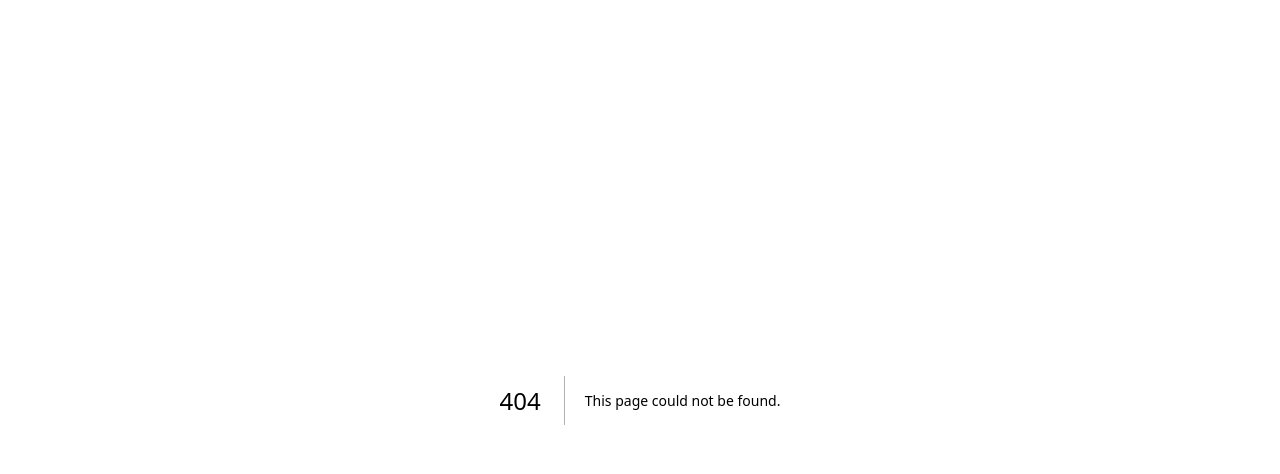
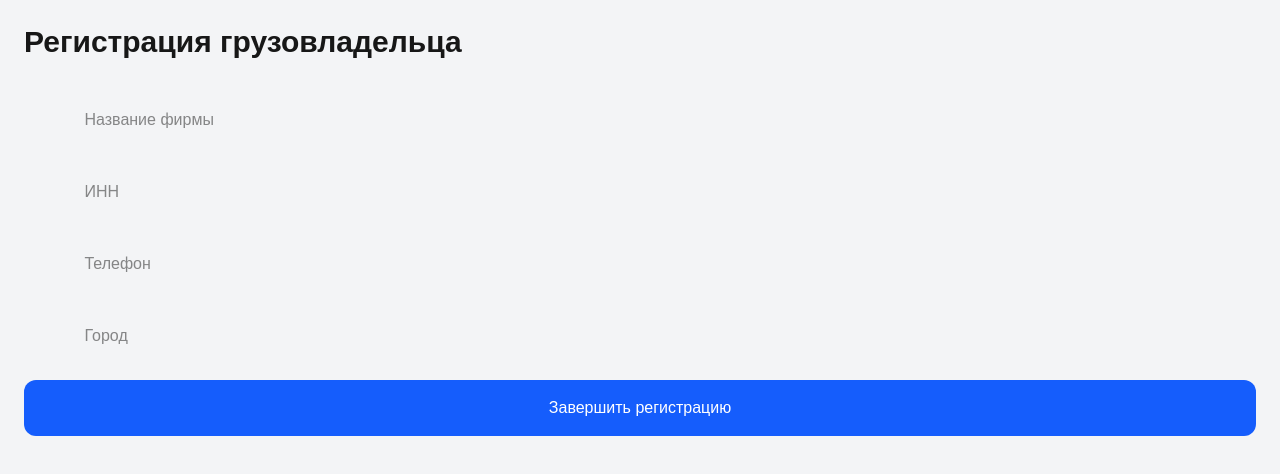
Before and after one commit to koshinrf-stack/cargo-app, a Next.js app: page /register/owner in a window 1280 px wide. Before the commit this address had no page. Shown: the top 474 px of the page. Built offline with nearby package versions, Linux system fonts and the light colour scheme; no server answers.

Commit message:
auto login

```diff
--- a/src/app/page.tsx
+++ b/src/app/page.tsx
@@ -1,36 +1,99 @@
 "use client";
 
+import { useEffect } from "react";
 import { useRouter } from "next/navigation";
+
+import { useTelegram }
+from "@/providers/TelegramProvider";
+
+import { checkUser }
+from "@/services/checkUser";
 
 export default function Home() {
 
-  const router = useRouter();
+  const router =
+    useRouter();
+
+  const { user } =
+    useTelegram();
+
+  useEffect(() => {
+
+    if (!user?.id)
+      return;
+
+    loadUser();
+
+  }, [user]);
+
+  async function loadUser() {
+
+    const result =
+      await checkUser(
+        user!.id
+      );
+
+    if (
+      !result.data
+    ) {
+
+      router.push(
+        "/register"
+      );
+
+      return;
+
+    }
+
+    if (
+      result.data.role
+      ===
+      "owner"
+    ) {
+
+      router.push(
+        "/owner"
+      );
+
+      return;
+
+    }
+
+    if (
+      result.data.role
+      ===
+      "carrier"
+    ) {
+
+      router.push(
+        "/carrier"
+      );
+
+    }
+
+  }
 
   return (
-    <main className="min-h-screen bg-gray-100 flex flex-col items-center justify-center p-6">
 
-      <h1 className="text-4xl font-bold mb-10">
-        Cargo App
-      </h1>
+    <main className="
+      min-h-screen
+      bg-gray-100
+      flex
+      items-center
+      justify-center
+    ">
 
-      <div className="flex flex-col gap-4 w-full max-w-sm">
+      <div className="
+        text-2xl
+        font-bold
+      ">
 
-        <button
-          onClick={() => router.push("/owner")}
-          className="bg-blue-600 text-white py-4 rounded-2xl text-xl"
-        >
-          Я грузовладелец
-        </button>
-
-        <button
-          onClick={() => router.push("/carrier")}
-          className="bg-white border border-gray-300 py-4 rounded-2xl text-xl"
-        >
-          Я перевозчик
-        </button>
+        Загрузка...
 
       </div>
 
     </main>
+
   );
+
 }
--- /dev/null
+++ b/src/app/register/carrier/page.tsx
@@ -0,0 +1,17 @@
+export default function RegisterCarrier(){
+
+return(
+
+<main className="
+min-h-screen
+p-6
+">
+
+Регистрация
+перевозчика
+
+</main>
+
+)
+
+}
--- /dev/null
+++ b/src/app/register/owner/page.tsx
@@ -0,0 +1,226 @@
+"use client";
+
+import { useState } from "react";
+import { useRouter } from "next/navigation";
+
+import { supabase } from "@/lib/supabase";
+import { useTelegram } from "@/providers/TelegramProvider";
+
+export default function RegisterOwner() {
+
+  const router = useRouter();
+
+  const { user } =
+    useTelegram();
+
+  const [
+    company,
+    setCompany
+  ] = useState("");
+
+  const [
+    inn,
+    setInn
+  ] = useState("");
+
+  const [
+    phone,
+    setPhone
+  ] = useState("");
+
+  const [
+    city,
+    setCity
+  ] = useState("");
+
+  async function finishRegistration() {
+
+    if (!user?.id) {
+
+      alert(
+        "Telegram user not found"
+      );
+
+      return;
+
+    }
+
+    const { error } =
+      await supabase
+
+        .from("users")
+
+        .insert({
+
+          telegram_id:
+            user.id,
+
+          role:
+            "owner",
+
+          company_name:
+            company,
+
+          inn:
+            inn,
+
+          phone:
+            phone,
+
+          city:
+            city,
+
+        });
+
+    if (error) {
+
+      console.error(
+        error
+      );
+
+      alert(
+        JSON.stringify(
+          error.message
+        )
+      );
+
+      return;
+
+    }
+
+    alert(
+      "Регистрация завершена"
+    );
+
+    router.push(
+      "/owner"
+    );
+
+  }
+
+  return (
+
+    <main className="
+      min-h-screen
+      bg-gray-100
+      p-6
+    ">
+
+      <h1 className="
+        text-3xl
+        font-bold
+        mb-8
+      ">
+
+        Регистрация грузовладельца
+
+      </h1>
+
+      <div className="
+        flex
+        flex-col
+        gap-4
+      ">
+
+        <input
+          placeholder="
+          Название фирмы
+          "
+
+          value={company}
+
+          onChange={(e)=>
+            setCompany(
+              e.target.value
+            )
+          }
+
+          className="
+          p-4
+          rounded-xl
+          "
+        />
+
+        <input
+          placeholder="
+          ИНН
+          "
+
+          value={inn}
+
+          onChange={(e)=>
+            setInn(
+              e.target.value
+            )
+          }
+
+          className="
+          p-4
+          rounded-xl
+          "
+        />
+
+        <input
+          placeholder="
+          Телефон
+          "
+
+          value={phone}
+
+          onChange={(e)=>
+            setPhone(
+              e.target.value
+            )
+          }
+
+          className="
+          p-4
+          rounded-xl
+          "
+        />
+
+        <input
+          placeholder="
+          Город
+          "
+
+          value={city}
+
+          onChange={(e)=>
+            setCity(
+              e.target.value
+            )
+          }
+
+          className="
+          p-4
+          rounded-xl
+          "
+        />
+
+        <button
+
+          onClick={
+            finishRegistration
+          }
+
+          className="
+          bg-blue-600
+          text-white
+          p-4
+          rounded-xl
+          "
+
+        >
+
+          Завершить регистрацию
+
+        </button>
+
+      </div>
+
+    </main>
+
+  );
+
+}
--- /dev/null
+++ b/src/app/register/page.tsx
@@ -0,0 +1,83 @@
+"use client";
+
+import { useRouter } from "next/navigation";
+
+export default function RegisterPage() {
+
+  const router = useRouter();
+
+  return (
+
+    <main className="
+    min-h-screen
+    bg-gray-100
+    p-6
+    flex
+    flex-col
+    justify-center
+    ">
+
+      <h1 className="
+      text-3xl
+      font-bold
+      mb-10
+      text-center
+      ">
+
+        Выберите роль
+
+      </h1>
+
+      <div className="
+      flex
+      flex-col
+      gap-4
+      ">
+
+        <button
+
+        onClick={()=>
+        router.push(
+        "/register/owner"
+        )}
+
+        className="
+        bg-blue-600
+        text-white
+        p-5
+        rounded-2xl
+        "
+
+        >
+
+          Я грузовладелец
+
+        </button>
+
+        <button
+
+        onClick={()=>
+        router.push(
+        "/register/carrier"
+        )}
+
+        className="
+        bg-white
+        border
+        p-5
+        rounded-2xl
+        "
+
+        >
+
+          Я перевозчик
+
+        </button>
+
+      </div>
+
+    </main>
+
+  );
+
+}
--- /dev/null
+++ b/src/services/checkUser.ts
@@ -0,0 +1,26 @@
+import { supabase } from "@/lib/supabase";
+
+export async function checkUser(
+  telegramId: number
+) {
+
+  const { data, error } =
+    await supabase
+
+      .from("users")
+
+      .select("*")
+
+      .eq(
+        "telegram_id",
+        telegramId
+      )
+
+      .single();
+
+  return {
+    data,
+    error,
+  };
+
+}
```
